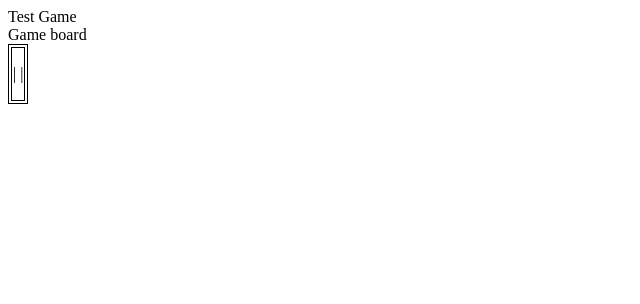
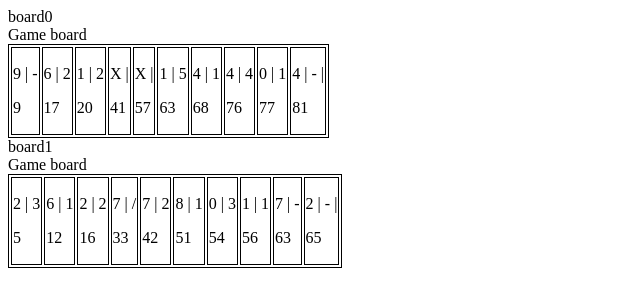
Before and after one commit to kaera/bowling, a Vue app: page / in a window 1280 px wide. Shown: the top 304 px of the page, without its empty margins (0-640 px from the left). Built offline with nearby package versions, Linux system fonts and the light colour scheme.

Commit message:
Implement bowling board logic

```diff
--- a/src/components/Board.vue
+++ b/src/components/Board.vue
@@ -3,8 +3,8 @@
     Game board
     <table>
       <tr>
-        <td>
-          <Frame />
+        <td v-for="(ref, i) in refs" :key="i">
+          <Frame :index="i" :ref="ref" :refs="$refs" :rolls="rolls" />
         </td>
       </tr>
     </table>
@@ -20,7 +20,35 @@ import Frame from "./Frame.vue";
     Frame,
   },
 })
-export default class Board extends Vue {}
+export default class Board extends Vue {
+  private refs = [...Array(10)].map((_, i) => "frame" + i);
+  private rolls: number[] = [];
+  private currentFrameIndex = 0;
+
+  get currentFrame() {
+    const ref = this.$refs["frame" + this.currentFrameIndex] as Frame[];
+    return ref?.[0];
+  }
+
+  isCompleted() {
+    const lastFrameRef = this.$refs.frame9 as Frame[];
+    return lastFrameRef[0].isCompleted();
+  }
+
+  roll(value: number) {
+    if (value > this.currentFrame.pins) {
+      console.error("not enough pins");
+      return;
+    }
+    const rollIndex = this.rolls.length;
+    this.rolls.push(value);
+    // console.log("Player rolls ball #", rollIndex, "value", value);
+    this.currentFrame.roll(value, rollIndex);
+    if (this.currentFrame.isCompleted()) {
+      this.currentFrameIndex++;
+    }
+  }
+}
 </script>
 
 <style scoped>
--- a/src/components/Frame.vue
+++ b/src/components/Frame.vue
@@ -1,10 +1,12 @@
 <template>
   <div>
     <p>
-      <span></span> | <span></span>
-      <template> | <span></span> </template>
+      <span>{{ firstScore }}</span> | <span>{{ secondScore }}</span>
+      <template v-if="index === 9">
+        | <span>{{ thirdScore }}</span>
+      </template>
     </p>
-    <p></p>
+    <p>{{ total || "" }}</p>
   </div>
 </template>
 
@@ -12,7 +14,82 @@
 import { Component, Prop, Vue } from "vue-property-decorator";
 
 @Component
-export default class Frame extends Vue {}
+export default class Frame extends Vue {
+  @Prop() index!: number;
+  @Prop() refs!: { [key: string]: Frame[] };
+  @Prop() rolls!: number[];
+  pins = 10;
+  private scores: number[] = [];
+  private rollIndex!: number;
+
+  private get prevFrame() {
+    return this.refs["frame" + (this.index - 1)]?.[0];
+  }
+
+  private get firstScore() {
+    return this.scores[0] === 10 ? "X" : this.scores[0];
+  }
+
+  private get secondScore() {
+    if (this.scores[0] + this.scores[1] === 10) {
+      return "/";
+    }
+    if (this.scores[1] === 10) {
+      return "X";
+    }
+    if (this.scores[1] === 0) {
+      return "-";
+    }
+    return this.scores[1];
+  }
+
+  private get thirdScore() {
+    return this.scores[2] === 10 ? "X" : this.scores[2];
+  }
+
+  get total(): number {
+    const prevTotal = this.prevFrame?.total || 0;
+    if (this.scores[0] === 10) {
+      // strike
+      return (
+        prevTotal +
+        this.scores[0] +
+        this.rolls[this.rollIndex + 1] +
+        this.rolls[this.rollIndex + 2]
+      );
+    }
+
+    const total = this.scores[0] + this.scores[1];
+    if (total === 10) {
+      // spare
+      return prevTotal + total + this.rolls[this.rollIndex + 2];
+    }
+
+    if (total < 10) {
+      return prevTotal + total;
+    }
+
+    return 0;
+  }
+
+  isCompleted() {
+    if (this.index < 9) {
+      return this.scores.length === 2 || this.scores[0] === 10;
+    }
+    return this.scores.length === 3 || this.scores[0] + this.scores[1] < 10;
+  }
+
+  roll(value: number, rollIndex: number) {
+    this.scores.push(value);
+    this.pins -= value;
+    if (this.index === 9 && this.pins === 0) {
+      this.pins = 10;
+    }
+    if (!this.rollIndex) {
+      this.rollIndex = rollIndex;
+    }
+  }
+}
 </script>
 
 <style></style>
--- a/src/components/Game.vue
+++ b/src/components/Game.vue
@@ -1,7 +1,9 @@
 <template>
   <div>
-    Test Game
-    <Board />
+    <div v-for="ref in refs" :key="ref">
+      {{ ref }}
+      <Board :ref="ref" />
+    </div>
   </div>
 </template>
 
@@ -14,7 +16,44 @@ import Board from "./Board.vue";
     Board,
   },
 })
-export default class Game extends Vue {}
+export default class Game extends Vue {
+  private playersNum = 2;
+  private refs = [...Array(this.playersNum)].map((_, i) => "board" + i);
+  private currentBoardIndex = 0;
+
+  get currentBoard() {
+    const ref = this.$refs["board" + this.currentBoardIndex] as Board[];
+    return ref[0];
+  }
+
+  async mounted() {
+    while (!this.isCompleted()) {
+      const currentFrame = this.currentBoard.currentFrame;
+      while (currentFrame === this.currentBoard.currentFrame) {
+        await new Promise((resolve) => setTimeout(resolve, 20));
+        const value =
+          (Math.random() * (this.currentBoard.currentFrame.pins + 1)) | 0;
+        console.log(
+          "Player",
+          this.currentBoardIndex + 1,
+          "knocks down",
+          value,
+          "pins"
+        );
+
+        this.currentBoard.roll(value);
+      }
+      this.currentBoardIndex = (this.currentBoardIndex + 1) % this.refs.length;
+    }
+  }
+
+  isCompleted() {
+    const lastBoardRef = this.$refs[
+      "board" + (this.refs.length - 1)
+    ] as Board[];
+    return lastBoardRef[0].isCompleted();
+  }
+}
 </script>
 
 <!-- Add "scoped" attribute to limit CSS to this component only -->
```
